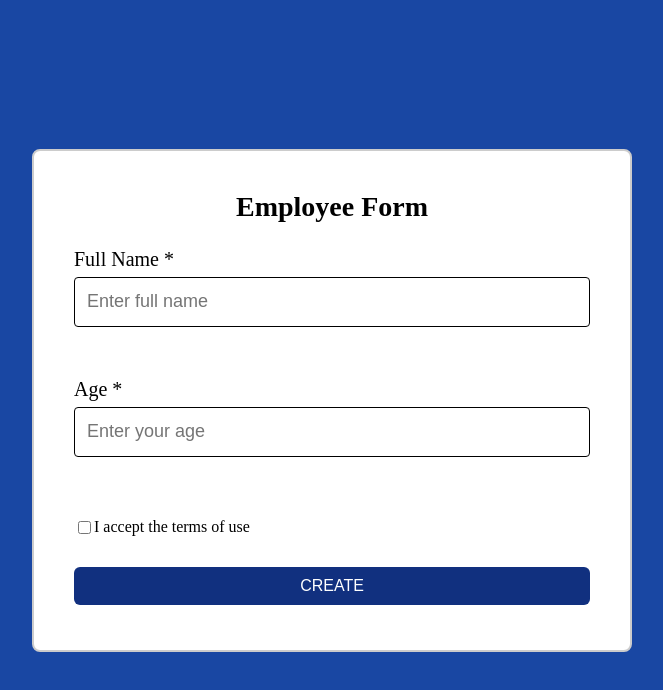
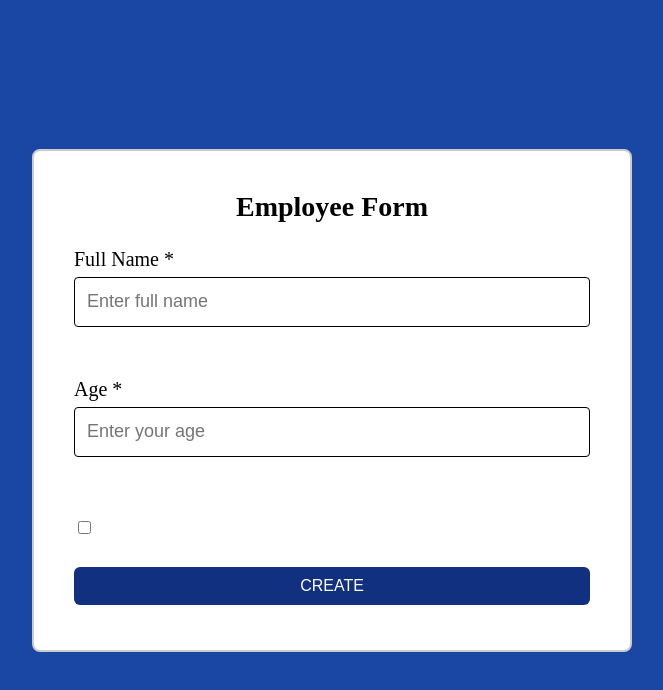
Before and after one commit to GlebMedvedovsky/55_react_ts, a React (Vite) app: page / in a window 1280 px wide. Shown: the top 690 px of the page, without its empty margins (308-971 px from the left). Built offline with nearby package versions, Linux system fonts and the light colour scheme.

Commit message:
Merge branch 'main' of https://github.com/GlebMedvedovsky/55_react_ts

```diff
--- a/src/components/EmployeeForm/EmployeeForm.tsx
+++ b/src/components/EmployeeForm/EmployeeForm.tsx
@@ -75,7 +75,7 @@ function EmployeeForm() {
             checked={formik.values.termsAccepted}
             onChange={formik.handleChange}
           />
-          I accept the terms of use
+
         </StyledCheckbox>
 
         {typeof formik.errors.termsAccepted === "string" && (
```
